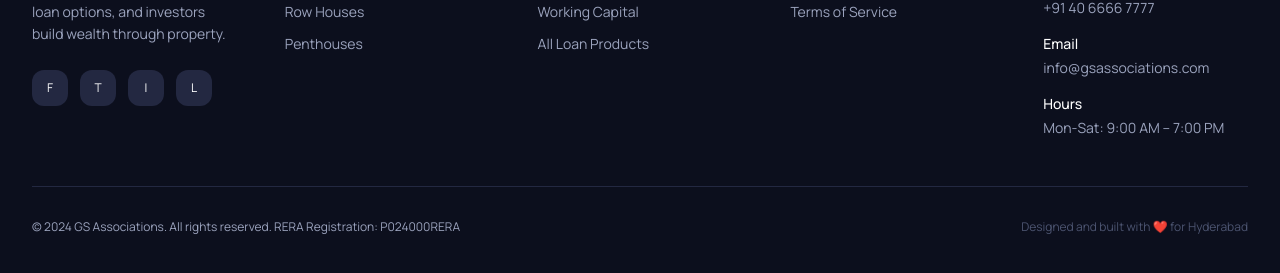
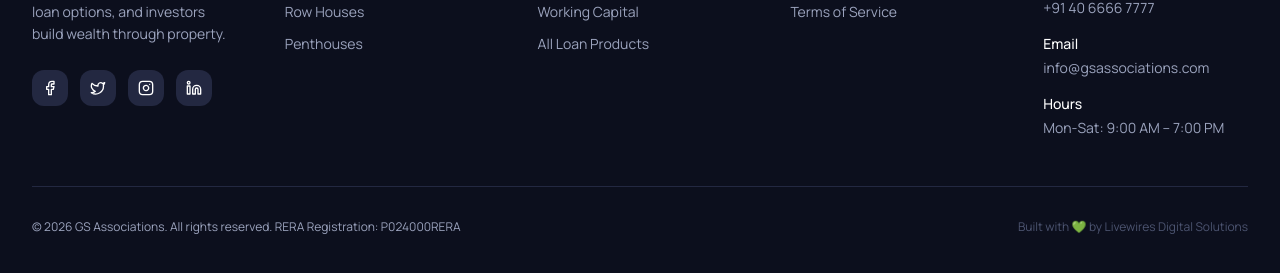
Before and after one commit to Livewires-Digital-Solutions/gs-associations, a Next.js app: page / in a window 1280 px wide. Shown: the part 5475-5748 px from the top of the page. Built offline with nearby package versions, Linux system fonts and the light colour scheme; no server answers; the database is empty.

Commit message:
feat: add global footer component with branding, navigation links, and contact information

```diff
--- a/components/layout/Footer.tsx
+++ b/components/layout/Footer.tsx
@@ -1,6 +1,7 @@
 import React from 'react';
 import Link from 'next/link';
 import Image from 'next/image';
+import { Facebook, Twitter, Instagram, Linkedin } from 'lucide-react';
 import logoWhite from '@/assets/logowhite.png';
 
 export default function Footer() {
@@ -22,9 +23,14 @@ export default function Footer() {
               Hyderabad's trusted real estate and financial services partner since 2012. We help families find their dream homes, explore loan options, and investors build wealth through property.
             </p>
             <div className="flex gap-3">
-              {['facebook', 'twitter', 'instagram', 'linkedin'].map(s => (
-                <a key={s} href="#" className="w-9 h-9 rounded-lg bg-surface-800 hover:bg-navy-700 flex items-center justify-center transition-colors">
-                  <span className="text-xs capitalize text-white">{s[0].toUpperCase()}</span>
+              {[
+                { name: 'facebook', icon: Facebook },
+                { name: 'twitter', icon: Twitter },
+                { name: 'instagram', icon: Instagram },
+                { name: 'linkedin', icon: Linkedin }
+              ].map(s => (
+                <a key={s.name} href="#" className="w-9 h-9 rounded-lg bg-surface-800 hover:bg-navy-700 flex items-center justify-center transition-colors">
+                  <s.icon className="w-4 h-4 text-white" />
                 </a>
               ))}
             </div>
@@ -98,8 +104,10 @@ export default function Footer() {
         </div>
 
         <div className="border-t border-surface-800 mt-12 pt-8 flex flex-col md:flex-row items-center justify-between gap-4 text-xs">
-          <p>© 2024 GS Associations. All rights reserved. RERA Registration: P024000RERA</p>
-          <p className="text-surface-600">Designed and built with ❤️ for Hyderabad</p>
+          <p>© 2026 GS Associations. All rights reserved. RERA Registration: P024000RERA</p>
+          <p className="text-surface-600">
+            Built with 💚 by <a href="https://livewiresdigitalsolutions.com" target="_blank" rel="noopener noreferrer" className="hover:text-white transition-colors">Livewires Digital Solutions</a>
+          </p>
         </div>
       </div>
     </footer>
```
